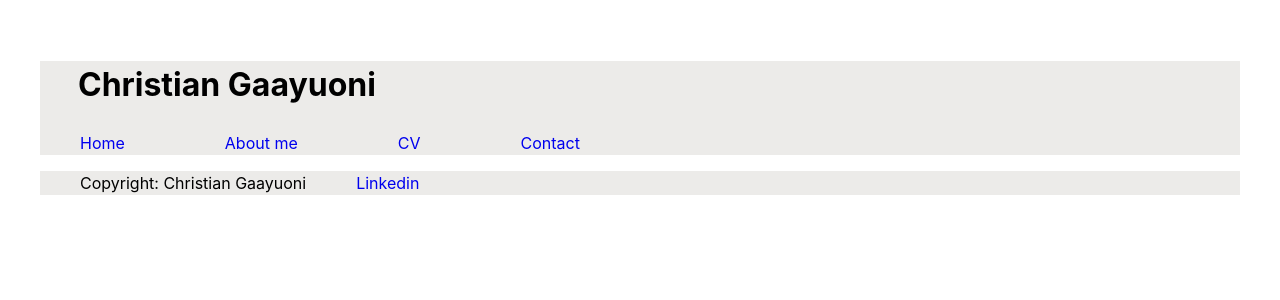
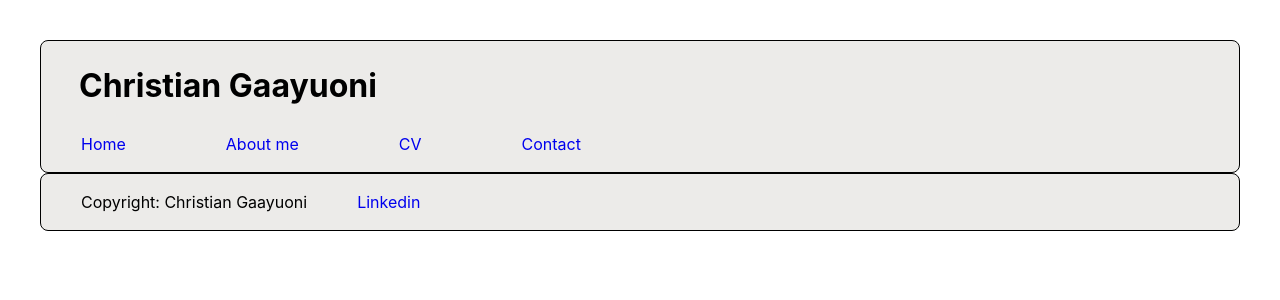
Before and after one commit to GaayuoniC/Gaayuoni-website-react, a React (Vite) app: page / in a window 1280 px wide. Shown: the top 300 px of the page. Built offline with nearby package versions, Linux system fonts and the light colour scheme.

Commit message:
Create more variables in root app

```diff
--- a/src/App.css
+++ b/src/App.css
@@ -1,6 +1,7 @@
 :root {
   --headerFooterBackground-color: #ecebe9;
-  --border-radius: 1px solid black;
+  --border-radius: 8px;
+  --border-line: 1px solid black;
 }
 
 #root {
--- a/src/components/Footer.css
+++ b/src/components/Footer.css
@@ -9,4 +9,6 @@ a {
 }
 footer {
   background-color: var(--headerFooterBackground-color);
+  border-radius: var(--border-radius);
+  border: var(--border-line);
 }
--- a/src/components/Header.css
+++ b/src/components/Header.css
@@ -11,4 +11,6 @@ h1 {
 }
 header {
   background-color: var(--headerFooterBackground-color);
+  border-radius: var(--border-radius);
+  border: var(--border-line);
 }
```
